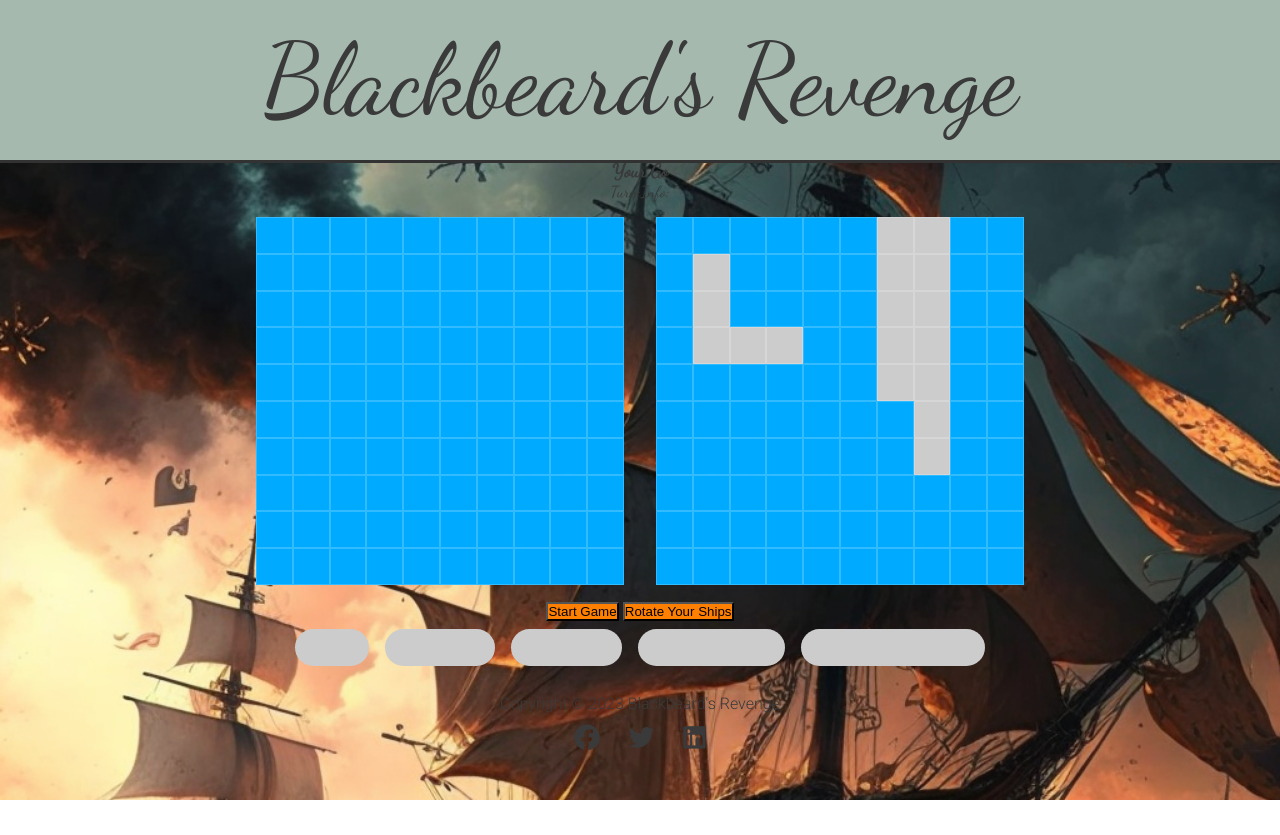
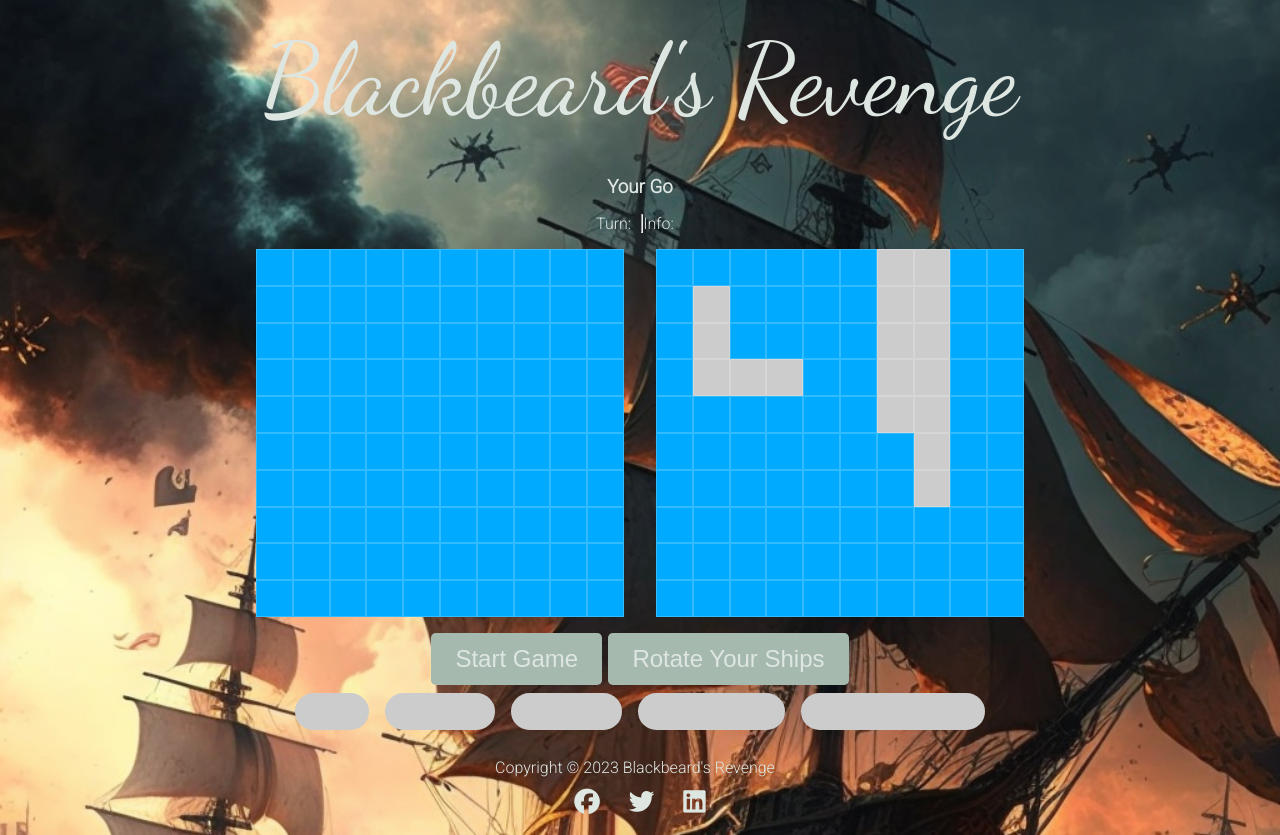
Before and after one commit to JohanABlomqvist/Blackbeard-s-Revenge-PP2, a plain HTML site: page index.html in a window 1280 px wide. Before the commit the page ends 800 px from the top, so only its background shows below. Drawn offline with Linux system fonts and the light colour scheme.

Commit message:
styling and trying to fix JS bug

```diff
--- a/assets/css/style.css
+++ b/assets/css/style.css
@@ -12,7 +12,17 @@ html, body {
 body, header, h1, h2, div {
     font-family: Dancing Script, Roboto;
     font-weight: 300;
-    color: #3a3a3a;
+    color: #dee6e2;
+}
+
+h3 {
+  justify-content: center;
+  font-family: Roboto, Dancing Script;
+}
+
+p {
+  font-family: Roboto, Dancing Script;
+  margin-right: 10px;
 }
 
 .head-container {
@@ -20,8 +30,6 @@ body, header, h1, h2, div {
     display: flex;
     flex-wrap: wrap;
     justify-content: center;
-    outline: solid #323232;
-    background-color: #a5b9af;
     padding: 20px;
     width: 100%;
 }
@@ -33,7 +41,14 @@ body {
 
 /* Buttons */
 .button {
-  background-color: hsl(30, 100%, 50%);
+  font-size: inherit;
+  background-color: #a5b9af;
+  padding: .5em 1em;
+  outline: none;
+  border: none;
+  text-decoration: none;
+  border-radius: .2em;
+    color: #dee6e2;
 }
 
 
@@ -119,6 +134,16 @@ body {
   --height: 5;
   --width: 1;
 }
+/* Button mechanics & info text*/
+.hidden-info {
+  font-size: 1.5rem;
+  align-items: center;
+  flex-direction: column;
+}
+
+.info-text {
+  margin: 1rem;
+}
 
 /* Hit & Miss */
 .boom {
@@ -142,7 +167,7 @@ footer {
     font-family: Roboto;
     position: relative;
     text-align: center;
-    color: #3a3a3a;
+    color: #dee6e2;
 }
 
 .social-networks {
@@ -155,7 +180,7 @@ footer {
 
 .social-networks i {
     font-size: 160%;
-    color: #3a3a3a;
+    color: #dee6e2;
     margin-left: 1%;
     margin-right: 1%;
     padding-top: 1%;
--- a/index.html
+++ b/index.html
@@ -14,14 +14,15 @@
     <div class="head-container">
         <h1>Blackbeard's Revenge</h1>
     </div>
-    <!-- Gmae information text -->
+    <!-- Game information text -->
     <div class="container">
-        <h3 id="whose-go">Your Go</h3>
+        <h3 id="whose-go" class="info-text">Your Go</h3>
         <h3 id="info"></h3>
     </div>
-    <!-- Game layout -->
+    <!-- Game lauyot -->
     <div id="game-info" class="container">
         <p>Turn: <span id="turn-display"></span></p>
+        <hr>
         <p>Info: <span id="info"></span></p>
     </div>
     <!-- Playboard container -->
```
Also changed, not shown: assets/js/javascript.js (+10 -10 lines).
